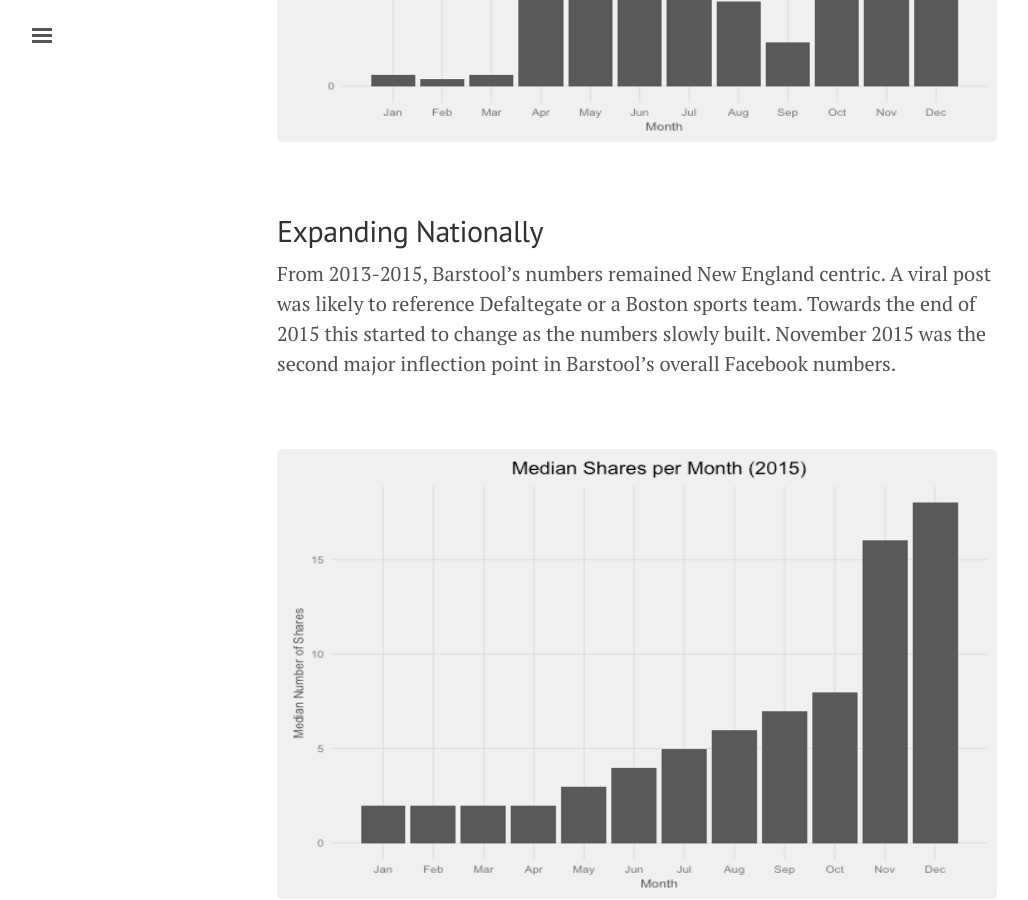
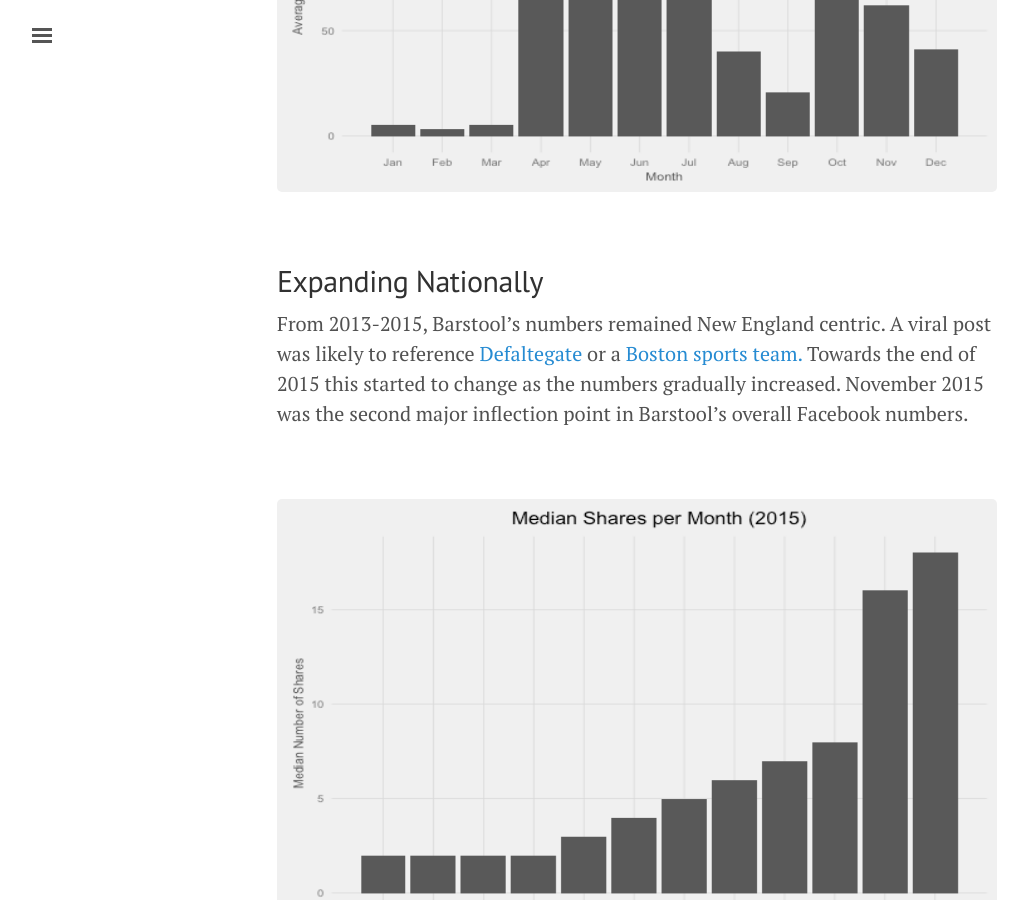
Before and after one commit to dbrait/dbrait-blog, a Jekyll site: the page built from _posts/2017-05-09-Barstool's-Journey-From-New-England-to-National-Brand.md, in a window 1280 px wide and 900 px high, scrolled down 1688 px. Shown: the whole window, without its empty margins (3-1031 px from the left). Built offline with Jekyll 4.4.1, drawn with Linux system fonts in a browser that asks for light colours; some of the changed text lies outside the part shown.

Commit message:
Update and rename 2017-05-05-Barstool's-Journey-From-New-England-to-National-Brand.md to 2017-05-09-Barstool's-Journey-From-New-England-to-National-Brand.md

```diff
--- a/_posts/2017-05-05-Barstool's-Journey-From-New-England-to-National-Brand.md
+++ b/_posts/2017-05-09-Barstool's-Journey-From-New-England-to-National-Brand.md
@@ -2,12 +2,14 @@
 layout: post
 title: "Barstool's Journey From New England to National Brand"
 author: "David Brait"
-date: "Friday, May 5, 2017"
+date: "Tuesday, May 9, 2017"
 ---
 
 **(Data in the graphs below was collected from the Barstool Facebook page)**
 
-By the beginning of 2013 Barstool Sports had started to become a mainstream fixture in New England.  After years of toiling in obscurity they had become synonymous with the <a href="http://www.dailymail.co.uk/news/article-2124843/Blackout-parties-Inside-massive-drink-fueled-raves-attract-students-US.html">Northeast college experience</a>, an unapologetic champion for local teams, and a convenient <a href="http://boston.cbslocal.com/2011/08/12/barstool-founder-defends-posting-naked-photos-of-tom-bradys-son/"> punching bag</a> for the local news.
+&nbsp;
+
+At the beginning of 2013 Barstool Sports had started to become a mainstream fixture in New England.  After years of toiling in obscurity they had become synonymous with the <a href="http://www.dailymail.co.uk/news/article-2124843/Blackout-parties-Inside-massive-drink-fueled-raves-attract-students-US.html">Northeast college experience</a>, an unapologetic champion for Boston teams, and a convenient <a href="http://boston.cbslocal.com/2011/08/12/barstool-founder-defends-posting-naked-photos-of-tom-bradys-son/"> punching bag</a> for the local news.
 
 ## The Boston Marathon
 
@@ -25,7 +27,7 @@
 
 ## Expanding Nationally
 
-From 2013-2015, Barstool's numbers remained New England centric.  A viral post was likely to reference Defaltegate or a Boston sports team.  Towards the end of 2015 this started to change as the numbers slowly built.  November 2015 was the second major inflection point in Barstool's overall Facebook numbers.
+From 2013-2015, Barstool's numbers remained New England centric.  A viral post was likely to reference <a href="https://www.facebook.com/barstoolsports/photos/a.352575592501.188647.348156187501/10153355159892502/?type=3&theater">Defaltegate</a> or a <a href="https://www.facebook.com/barstoolsports/photos/a.352575592501.188647.348156187501/10152032170117502/?type=3">Boston sports team.</a>  Towards the end of 2015 this started to change as the numbers gradually increased.  November 2015 was the second major inflection point in Barstool's overall Facebook numbers.
 
 &nbsp;
 
```
